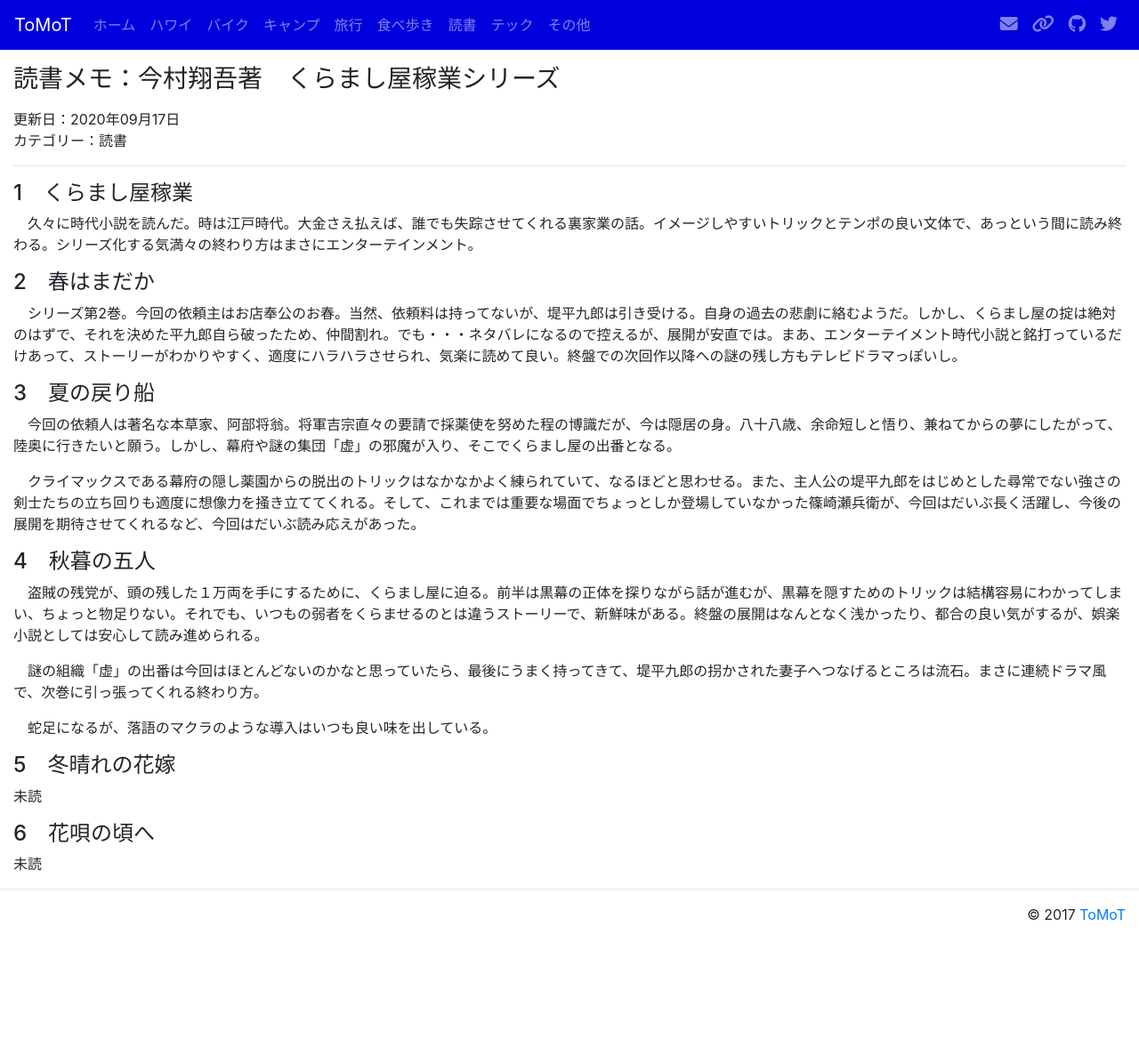
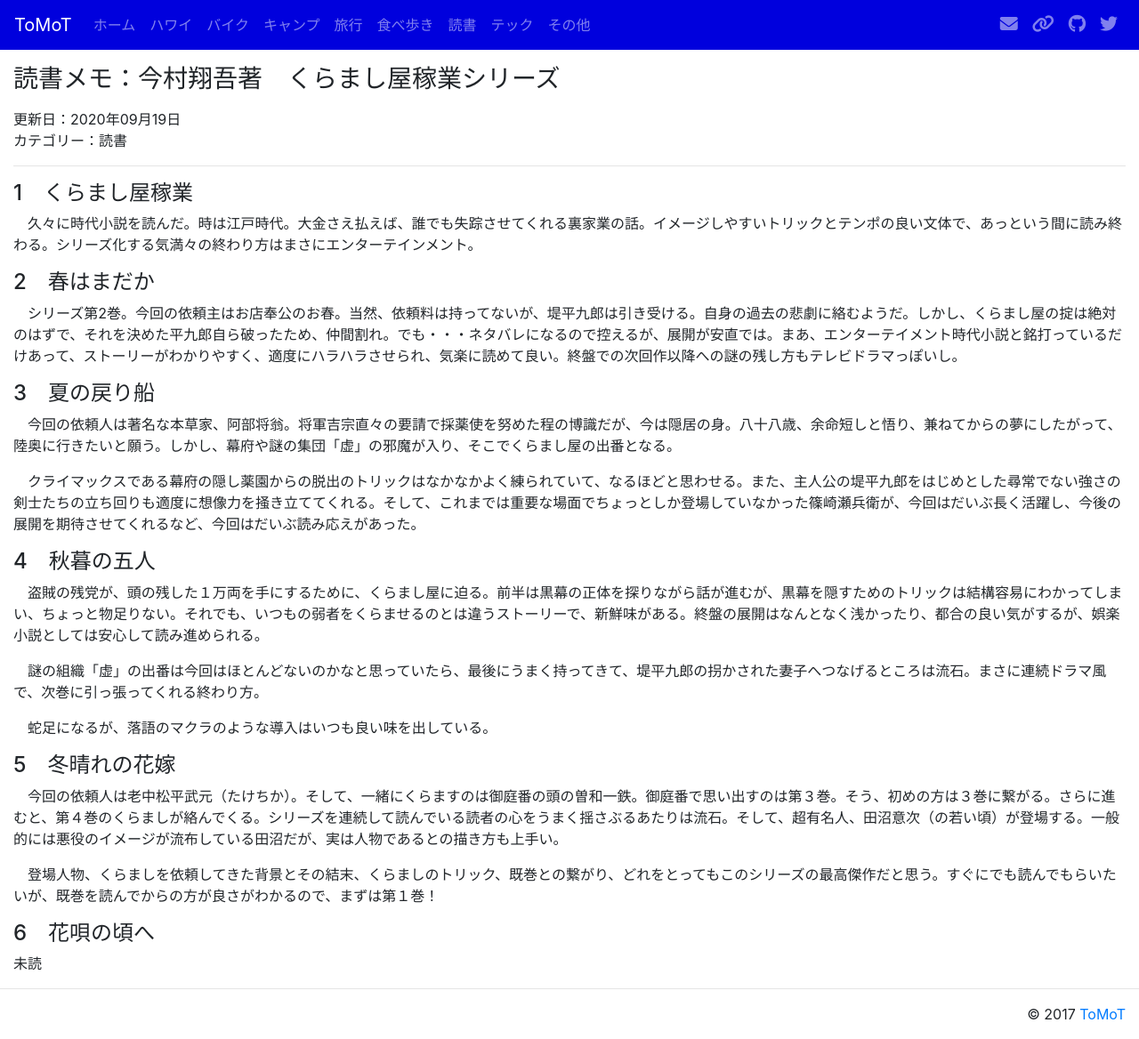
Before and after one commit to tomot/tomot.github.io, a Jekyll site: the page built from pages/book-imamura.md, in a window 1280 px wide. Shown: the whole page at 89% size. Built offline with Jekyll 4.4.1, drawn with Linux system fonts in a browser that asks for light colours; nearby versions of some CDN libraries; before the commit the page ends 1056 px from its top, so only the background shows below that.

Commit message:
add a book by Imamura

```diff
--- a/pages/book-imamura.md
+++ b/pages/book-imamura.md
@@ -1,7 +1,7 @@
 ---
 layout: page
 title: 読書メモ：今村翔吾著　くらまし屋稼業シリーズ
-date: 2020-09-17
+date: 2020-09-19
 categories: 読書
 ---
 #### 1　くらまし屋稼業
@@ -28,7 +28,9 @@ categories: 読書
 
 #### 5　冬晴れの花嫁
 
-未読
+　今回の依頼人は老中松平武元（たけちか）。そして、一緒にくらますのは御庭番の頭の曽和一鉄。御庭番で思い出すのは第３巻。そう、初めの方は３巻に繋がる。さらに進むと、第４巻のくらましが絡んでくる。シリーズを連続して読んでいる読者の心をうまく揺さぶるあたりは流石。そして、超有名人、田沼意次（の若い頃）が登場する。一般的には悪役のイメージが流布している田沼だが、実は人物であるとの描き方も上手い。
+
+　登場人物、くらましを依頼してきた背景とその結末、くらましのトリック、既巻との繋がり、どれをとってもこのシリーズの最高傑作だと思う。すぐにでも読んでもらいたいが、既巻を読んでからの方が良さがわかるので、まずは第１巻！
 
 #### 6　花唄の頃へ
 
```
Also changed, not shown: book.md (+1 -1 lines), index.md (+2 -2 lines).
